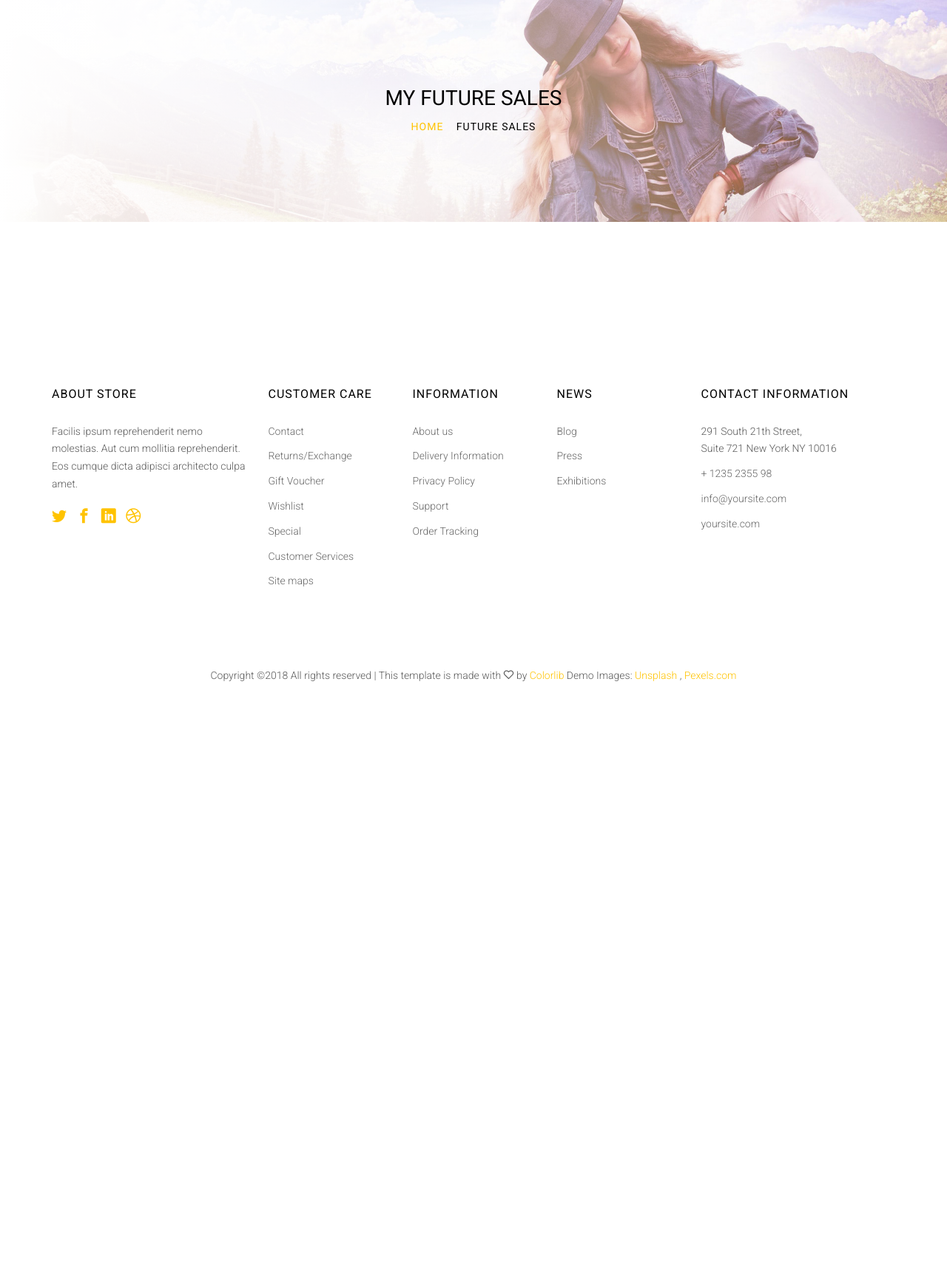
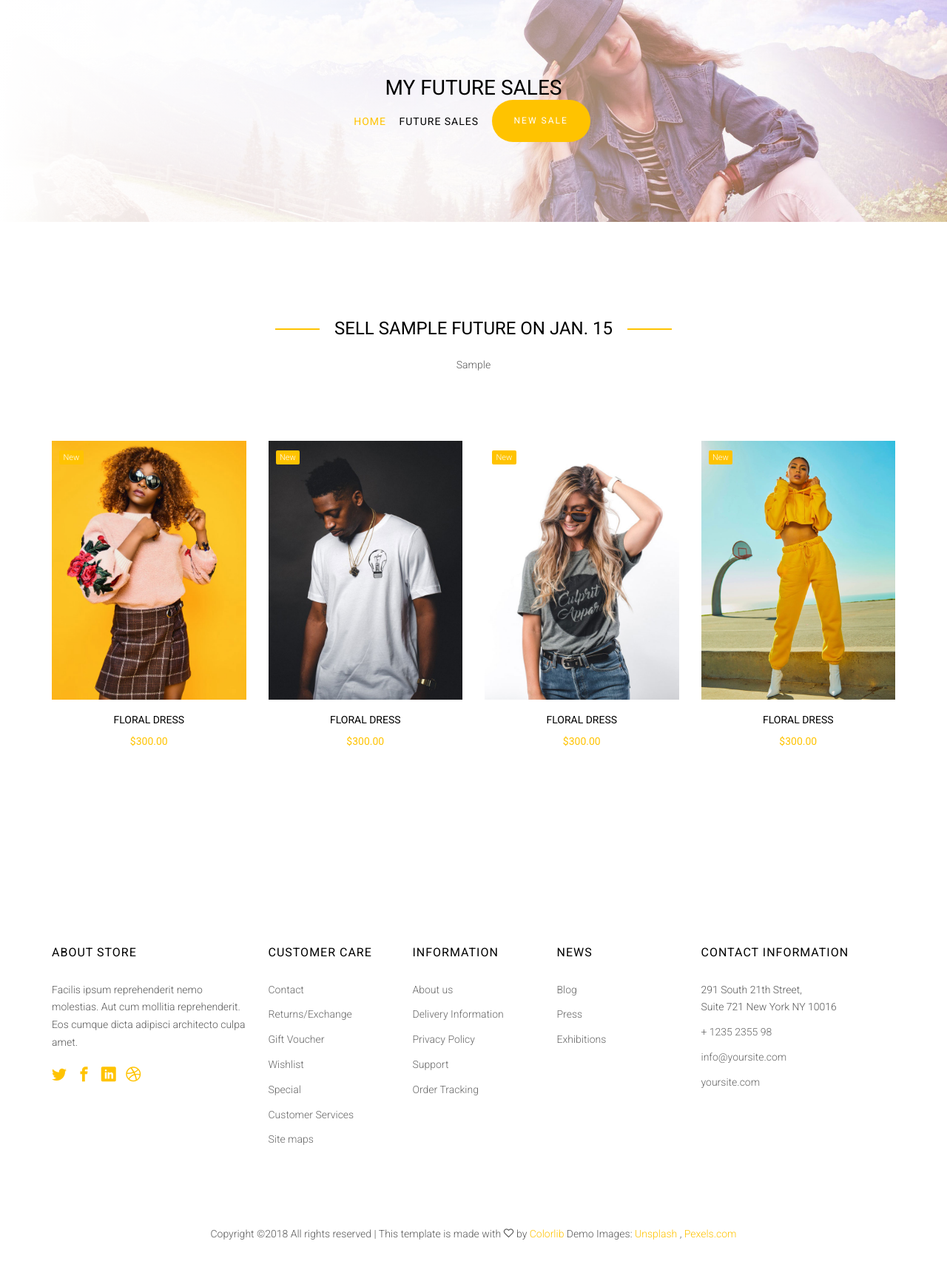
Before and after one commit to worn-st/worn-st, a Django app: template app/shop/templates/futures.html in a window 1280 px wide. Shown: the part 114-1823 px from the top of the page at 74% size. Before the commit the page ends 1068 px from the top, so only its background shows below. Run offline with Django 3.2, Linux system fonts and the light colour scheme; the template is opened without the code that fills it: values named after a table or form of the project are taken from there, others are empty; tables that the repository leaves empty hold one stand-in row (Sample ...); some libraries are stand-ins or nearby versions; some web fonts are replaced.

Commit message:
add future sales

```diff
--- a/app/shop/templates/futures.html
+++ b/app/shop/templates/futures.html
@@ -12,7 +12,10 @@
 		   			<div class="col-md-6 col-md-offset-3 col-sm-12 col-xs-12 slider-text">
 		   				<div class="slider-text-inner text-center">
 		   					<h1>My future sales</h1>
-		   					<h2 class="bread"><span><a href="/">Home</a></span> <span>Future sales</span></h2>
+		   					<h2 class="bread"><span><a href="/">Home</a></span>
+		   					 <span>Future sales</span>
+		   					 <span><a class="btn btn-primary">new sale</a></span></h2>
+
 		   				</div>
 		   			</div>
 		   		</div>
@@ -21,4 +24,96 @@
 	  	</ul>
   	</div>
 </aside>
+
+{% for future in futures %}
+<div class="colorlib-shop">
+	<div class="container">
+		<div class="row">
+			<div class="col-md-6 col-md-offset-3 text-center colorlib-heading">
+				<h2><span>sell {{ future.title }} on {{ future.date | date:"N j" }}</span></h2>
+				<p>{{ future.usage }}</p>
+			</div>
+		</div>
+		<div class="row">
+			<div class="col-md-3 text-center">
+				<div class="product-entry">
+					<div class="product-img" style="background-image: url(images/item-5.jpg);">
+						<p class="tag"><span class="new">New</span></p>
+						<div class="cart">
+							<p>
+								<span class="addtocart"><a href="#"><i class="icon-shopping-cart"></i></a></span>
+								<span><a href="product-detail.html"><i class="icon-eye"></i></a></span>
+								<span><a href="#"><i class="icon-heart3"></i></a></span>
+								<span><a href="add-to-wishlist.html"><i class="icon-bar-chart"></i></a></span>
+							</p>
+						</div>
+					</div>
+					<div class="desc">
+						<h3><a href="shop.html">Floral Dress</a></h3>
+						<p class="price"><span>$300.00</span></p>
+					</div>
+				</div>
+			</div>
+			<div class="col-md-3 text-center">
+				<div class="product-entry">
+					<div class="product-img" style="background-image: url(images/item-6.jpg);">
+						<p class="tag"><span class="new">New</span></p>
+						<div class="cart">
+							<p>
+								<span class="addtocart"><a href="#"><i class="icon-shopping-cart"></i></a></span>
+								<span><a href="product-detail.html"><i class="icon-eye"></i></a></span>
+								<span><a href="#"><i class="icon-heart3"></i></a></span>
+								<span><a href="add-to-wishlist.html"><i class="icon-bar-chart"></i></a></span>
+							</p>
+						</div>
+					</div>
+					<div class="desc">
+						<h3><a href="shop.html">Floral Dress</a></h3>
+						<p class="price"><span>$300.00</span></p>
+					</div>
+				</div>
+			</div>
+			<div class="col-md-3 text-center">
+				<div class="product-entry">
+					<div class="product-img" style="background-image: url(images/item-7.jpg);">
+						<p class="tag"><span class="new">New</span></p>
+						<div class="cart">
+							<p>
+								<span class="addtocart"><a href="#"><i class="icon-shopping-cart"></i></a></span>
+								<span><a href="product-detail.html"><i class="icon-eye"></i></a></span>
+								<span><a href="#"><i class="icon-heart3"></i></a></span>
+								<span><a href="add-to-wishlist.html"><i class="icon-bar-chart"></i></a></span>
+							</p>
+						</div>
+					</div>
+					<div class="desc">
+						<h3><a href="shop.html">Floral Dress</a></h3>
+						<p class="price"><span>$300.00</span></p>
+					</div>
+				</div>
+			</div>
+			<div class="col-md-3 text-center">
+				<div class="product-entry">
+					<div class="product-img" style="background-image: url(images/item-8.jpg);">
+						<p class="tag"><span class="new">New</span></p>
+						<div class="cart">
+							<p>
+								<span class="addtocart"><a href="#"><i class="icon-shopping-cart"></i></a></span>
+								<span><a href="product-detail.html"><i class="icon-eye"></i></a></span>
+								<span><a href="#"><i class="icon-heart3"></i></a></span>
+								<span><a href="add-to-wishlist.html"><i class="icon-bar-chart"></i></a></span>
+							</p>
+						</div>
+					</div>
+					<div class="desc">
+						<h3><a href="shop.html">Floral Dress</a></h3>
+						<p class="price"><span>$300.00</span></p>
+					</div>
+				</div>
+			</div>
+		</div>
+	</div>
+</div>
+{% endfor %}
+
 {% endblock %}
--- a/app/shop/views.py
+++ b/app/shop/views.py
@@ -1,10 +1,14 @@
 from django.http import HttpResponse
 from django.shortcuts import render
+from .models import Future
+from django.contrib.auth.decorators import login_required
 
 
 def index(request):
     return HttpResponse("Hello, world. You're at the polls index.")
 
+@login_required
 def futures(request):
     return render(request, 'futures.html', {
+    	'futures': Future.objects.filter(user=request.user)
     })
```
